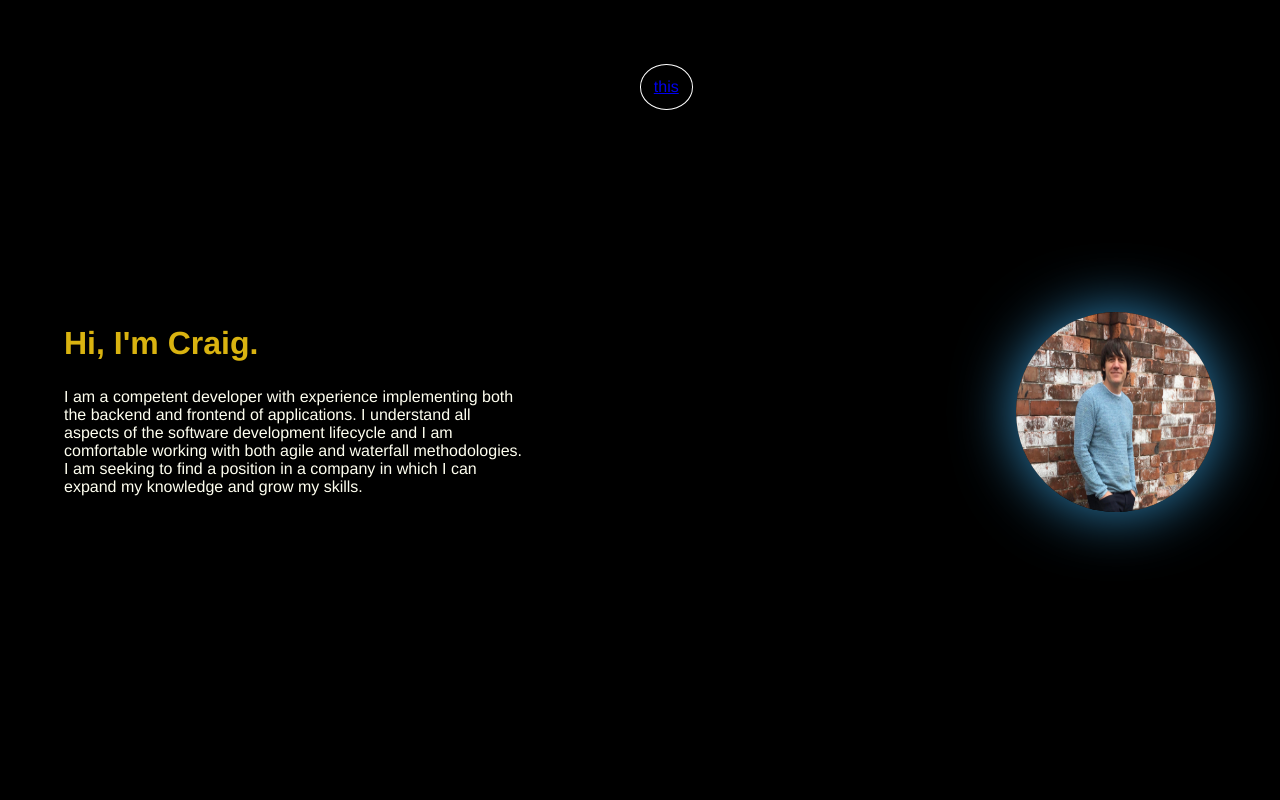
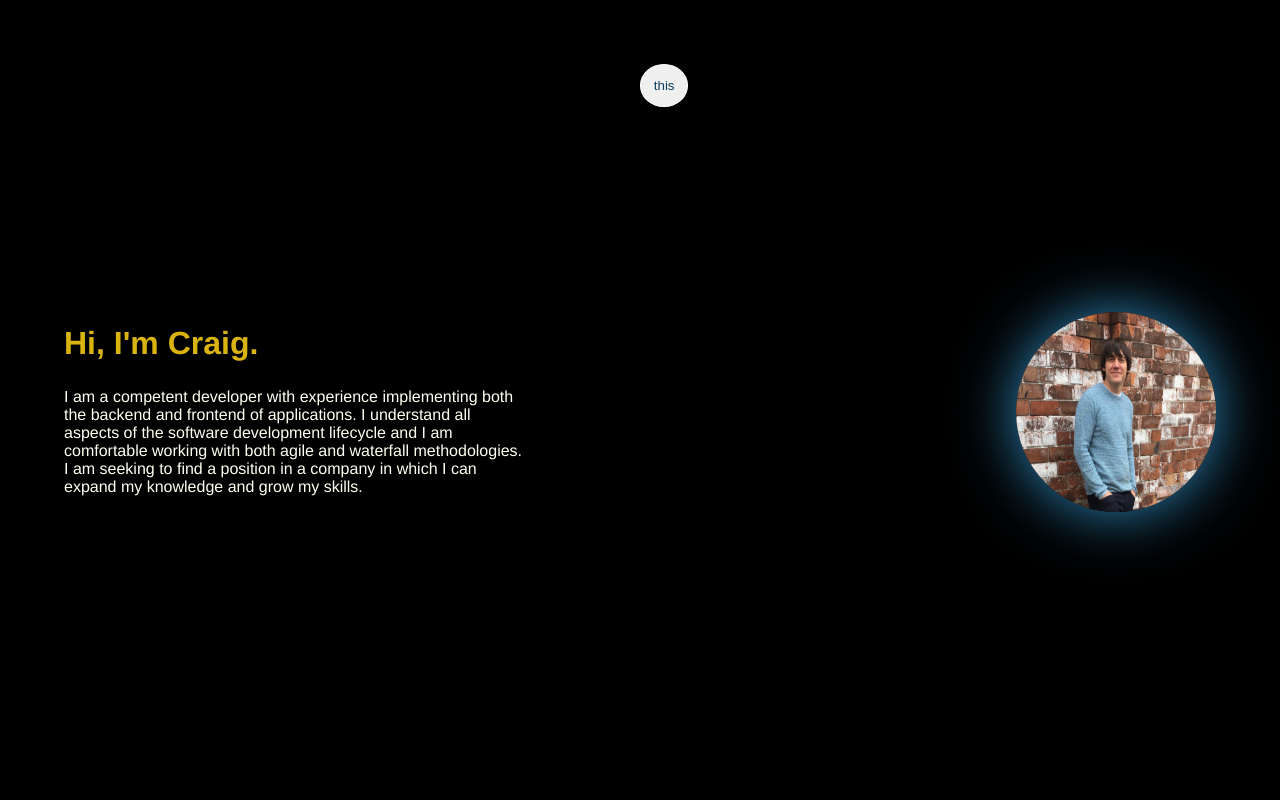
Before and after one commit to craig-glass/Portfolio, a React (Create React App) app in the folder frontend/: page /projects in a window 1280 px wide. Shown: the top 800 px of the page. Built offline with nearby package versions, Linux system fonts and the light colour scheme.

Commit message:
Changed a link to button for sidebar

```diff
--- a/frontend/src/components/Navbar/index.css
+++ b/frontend/src/components/Navbar/index.css
@@ -8,4 +8,9 @@ header {
   border: 1px solid white;
   border-radius: 50%;
   padding: 1%;
+  color: #0b3c5d;
+}
+.hamburger:hover {
+  background-color: #328cc1;
+  color: #d9b310;
 }/*# sourceMappingURL=index.css.map */
--- a/frontend/src/components/Navbar/index.js
+++ b/frontend/src/components/Navbar/index.js
@@ -14,6 +14,7 @@ export default function Navbar() {
   function showSidebar() {
     setIsOpen(!isOpen);
   }
+
   return (
     <>
       <div id="sidebar">
@@ -28,9 +29,9 @@ export default function Navbar() {
         </motion.header>
       </div>
 
-      <a href="#" className="hamburger" onClick={showSidebar}>
+      <button className="hamburger" onClick={showSidebar}>
         this
-      </a>
+      </button>
     </>
   );
 }
--- a/frontend/src/components/Navbar/index.scss
+++ b/frontend/src/components/Navbar/index.scss
@@ -11,5 +11,10 @@ header {
     border: 1px solid white;
     border-radius: 50%;
     padding: 1%;
+    color: var.$primary-color;
 
+    &:hover {
+        background-color: var.$secondary-color;
+        color: var.$third-color;
+    }
 }
--- a/frontend/src/components/Projects/index.js
+++ b/frontend/src/components/Projects/index.js
@@ -23,7 +23,7 @@ export default function Projects() {
           borderShadow: "0px 0px 60px #328cc1",
         },
         whileHover: {
-          scale: 1.5,
+          scale: 1.2,
           borderRadius: ["50%", "10%"],
           transition: { type: "spring", bounce: 0.8 },
         },
```
Also changed, not shown: 1 other file (tests, documents, lock files or other folders).
